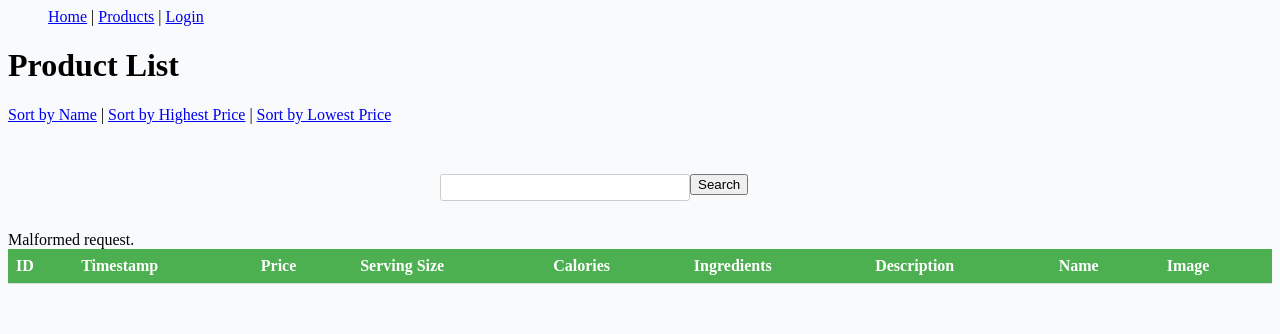
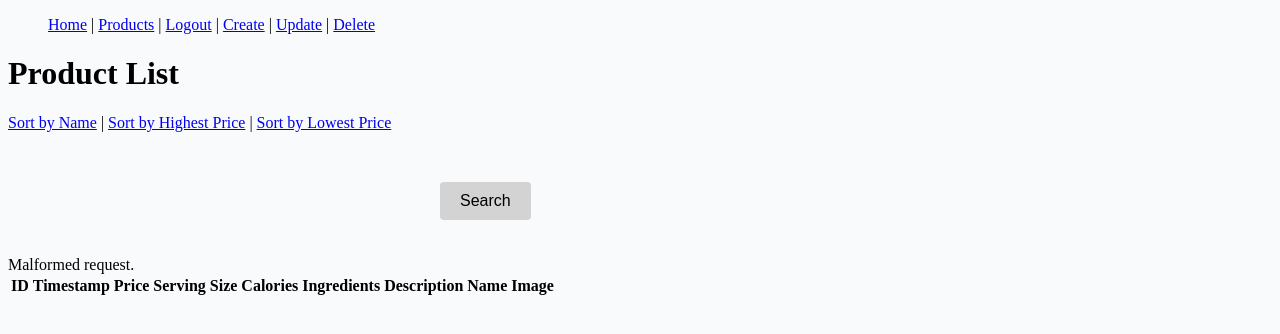
Before and after one commit to LearningMLTranslations/thesecretserver, a PHP site: page /list.php in a window 1280 px wide. Shown: the top 334 px of the page. Run offline with PHP 8.4, Linux system fonts and the light colour scheme; the visitor is signed in with stand-in values (Sample User, id 1); lists and menus that the app fills with data are empty.

Commit message:
Add files via upload

```diff
--- a/crud.php
+++ b/crud.php
@@ -115,7 +115,10 @@
         echo "<td>" . $row["description"]. "</td>";
         echo "<td>" . $row["name"]. "</td>";
         echo "<td><img src='images/" . $row["image"] . "' width='100' height='100'></td>";
-        echo "<td><form method='POST' action='./cart/checkout.php'><input type='hidden' name='id' value='" . $row["id"] . "'><input type='submit' value='Buy'></form></td>";
+        echo "<td><form method='POST' action='./cart/checkout.php'>
+                <input type='hidden' name='id' value='" . $row["id"] . "'>
+                <input type='hidden' name='price' value='" . $row["price"] . "'>
+                <input type='submit' value='Buy'></form></td>";
         echo "</tr>";
     }
 } else {
--- a/list.php
+++ b/list.php
@@ -1,25 +1,6 @@
-<head>
-	<style>
-		table {
-			border-collapse: collapse;
-			width: 100%;
-		}
+<?php require_once "./admin/force_login.inc"; ?>
+<?php include "header.php"; ?>
 
-		th, td {
-			padding: 8px;
-			text-align: left;
-			border-bottom: 1px solid #ddd;
-		}
-
-		th {
-			background-color: #4CAF50;
-			color: white;
-		}
-	</style>
-</head>
-<body style="background-color:#f9fafc;">
-
-<?php include 'header.php'; ?>
 	<h1>Product List</h1>
 
 	<?php
@@ -36,9 +17,9 @@
 	<a href="<?= $sortByLowestPrice ?>">Sort by Lowest Price</a>
 
 	<form action="?">
-		<input type="text" name="search" value="<?= $search ?>">
-		<input type="submit" value="Search">
+        <input type="submit" value="Search" style="padding: 10px 20px; font-size: 16px; background-color: #D3D3D3; color: black; border: none; border-radius: 4px;">
 	</form>
+
 <br /> <br />
 	<table>
 		<thead>
```
